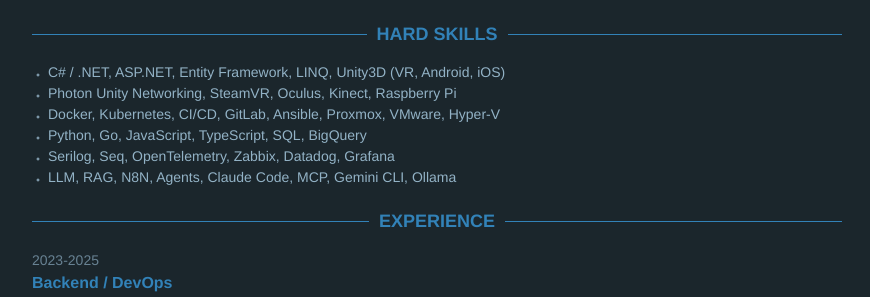
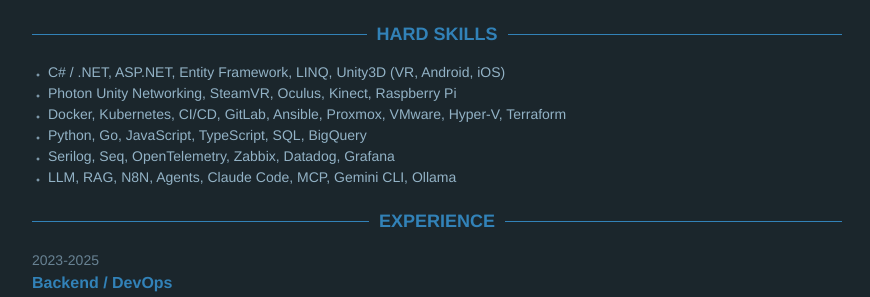
Before and after one commit to reverse-ats/CV-Andrei-Martianov-Programmer, a Jekyll site: the page built from index.html, in a window 1280 px wide. Shown: the part 273-570 px from the top of the page, without its empty margins (203-1073 px from the left). Built offline with Jekyll 4.4.1, drawn with Linux system fonts in a browser that asks for light colours.

Commit message:
Update CV

```diff
--- a/_data/data.yml
+++ b/_data/data.yml
@@ -7,7 +7,7 @@ hardskills:
   skill:
     - C# / .NET, ASP.NET, Entity Framework, LINQ, Unity3D (VR, Android, iOS)
     - Photon Unity Networking, SteamVR, Oculus, Kinect, Raspberry Pi
-    - Docker, Kubernetes, CI/CD, GitLab, Ansible, Proxmox, VMware, Hyper-V
+    - Docker, Kubernetes, CI/CD, GitLab, Ansible, Proxmox, VMware, Hyper-V, Terraform
     - Python, Go, JavaScript, TypeScript, SQL, BigQuery
     - Serilog, Seq, OpenTelemetry, Zabbix, Datadog, Grafana
     - LLM, RAG, N8N, Agents, Claude Code, MCP, Gemini CLI, Ollama
```
